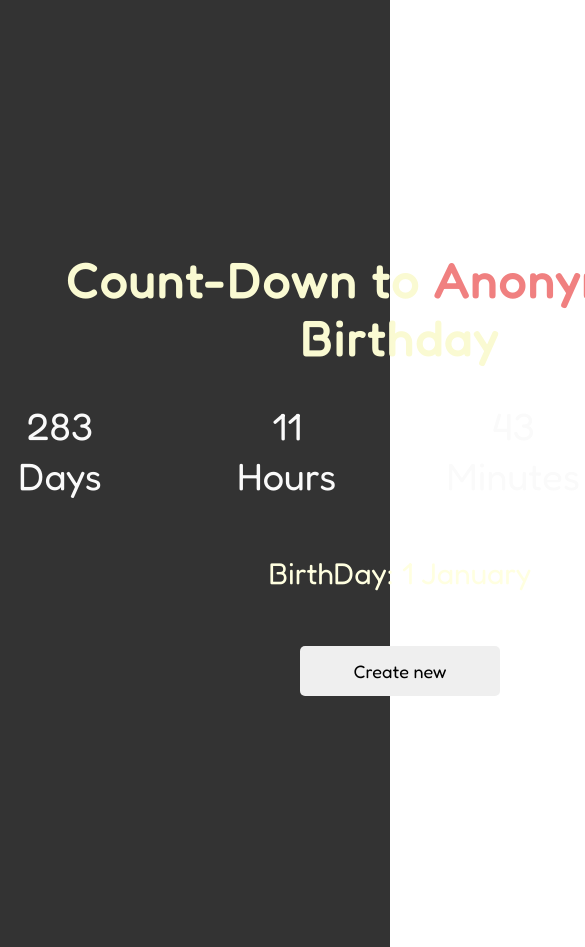
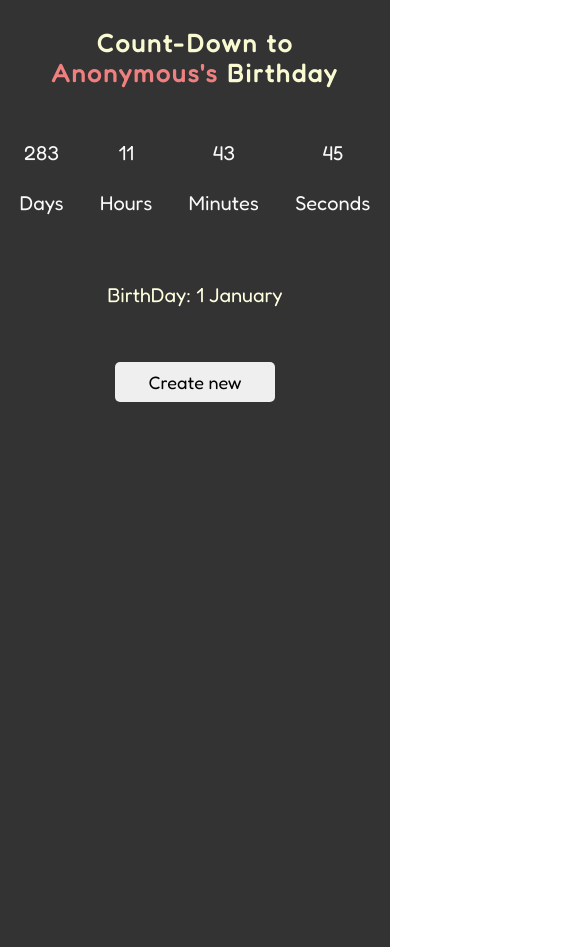
Before and after one commit to Tapi33/birthday-react, a React (Create React App) app: page /birthday/Anonymous/1/1 in a window 390 px wide. Shown: the top 947 px of the page, 585 px wide, since content can reach past the window. Built offline with nearby package versions, Linux system fonts and the light colour scheme.

Commit message:
create adaptive CountDown page

```diff
--- a/src/App.css
+++ b/src/App.css
@@ -76,15 +76,15 @@
   color: #fafafa;
 }
 .countdown-wrapper{
-  width: 50rem;
-  height: 250px;
+  max-width: 50rem;
+  height: 280px;
   display: flex;
   justify-content: space-between;
   flex-direction: column;
 }
 .birthday-wrapper{
-  width: 1000px;
-  height: 500px;
+  width: 90%;
+  min-height: 550px;
   margin: 0 auto;
   display: flex;
   flex-direction: column;
@@ -94,10 +94,12 @@
 .countdown{
   display: flex;
   justify-content: space-between;
+  flex-wrap: wrap;
+  min-width: 100px;
 }
 .countdown-box{
-  width: 120px;
-  height: 100px;
+  max-width: 24rem;
+  min-height: 100px;
   display: flex;
   flex-direction: column;
   justify-content: space-around;
@@ -130,3 +132,38 @@
   border: 1px solid #fafafa;
   color: #fafafa;
 }
+@media (max-width: 900px) {
+  .App{
+    align-items: start;
+  }
+}
+@media (max-width: 694px) {
+  .countdown-header{
+    font-size: 30px;
+  }
+  .countdown-box{
+    font-size: 28px;
+  }
+  .countdown-wrapper{
+    height: 200px;
+  }
+  .birthday-date{
+    font-size: 20px;
+  }
+  .birthday-btn{
+    width: 160px;
+    height: 40px;
+  }
+}
+
+@media (max-width: 430px) {
+  .countdown-box{
+    font-size: 20px;
+  }
+  .countdown-header{
+    font-size: 25px;
+  }
+  .birthday-wrapper{
+    min-height: 430px;
+  }
+}
```
